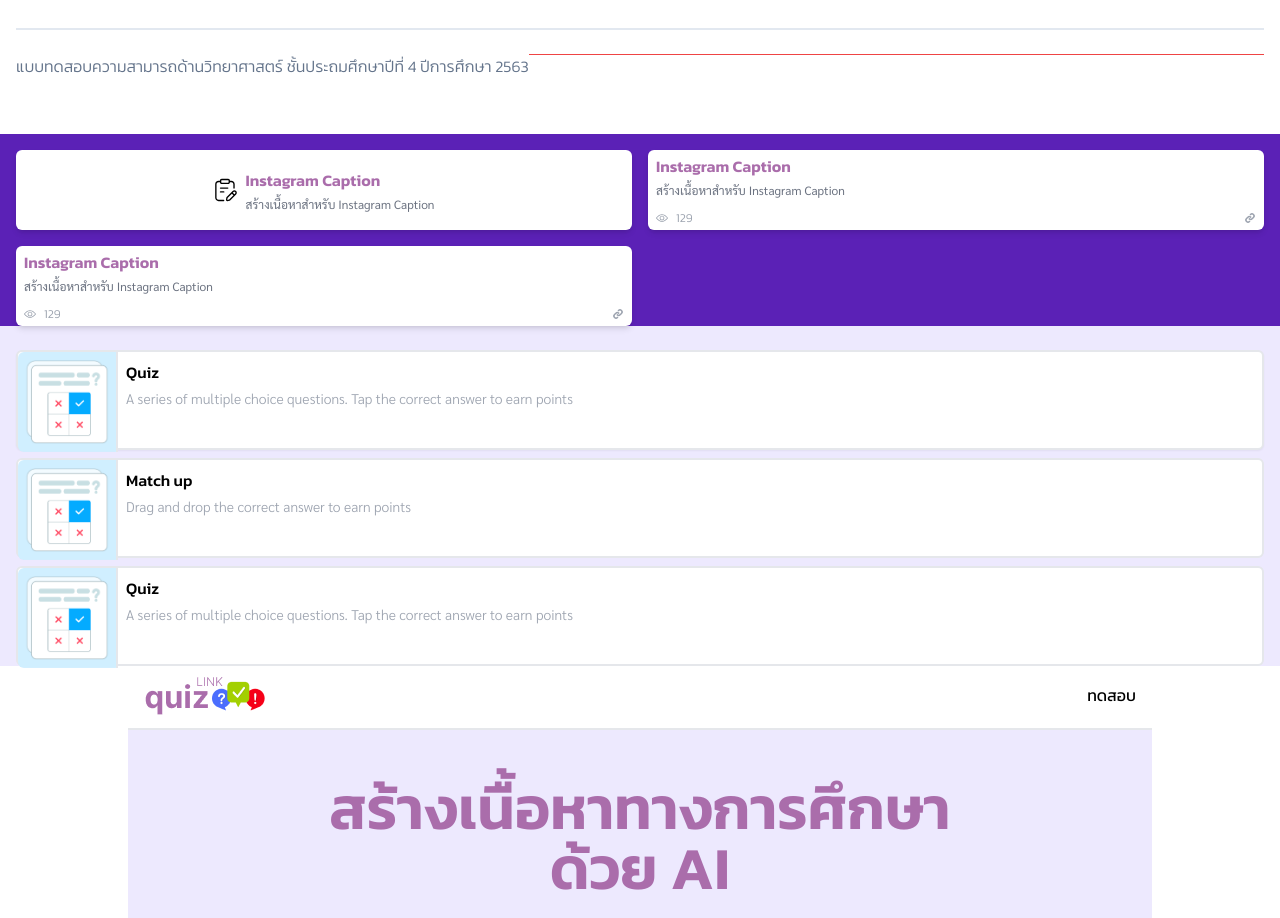
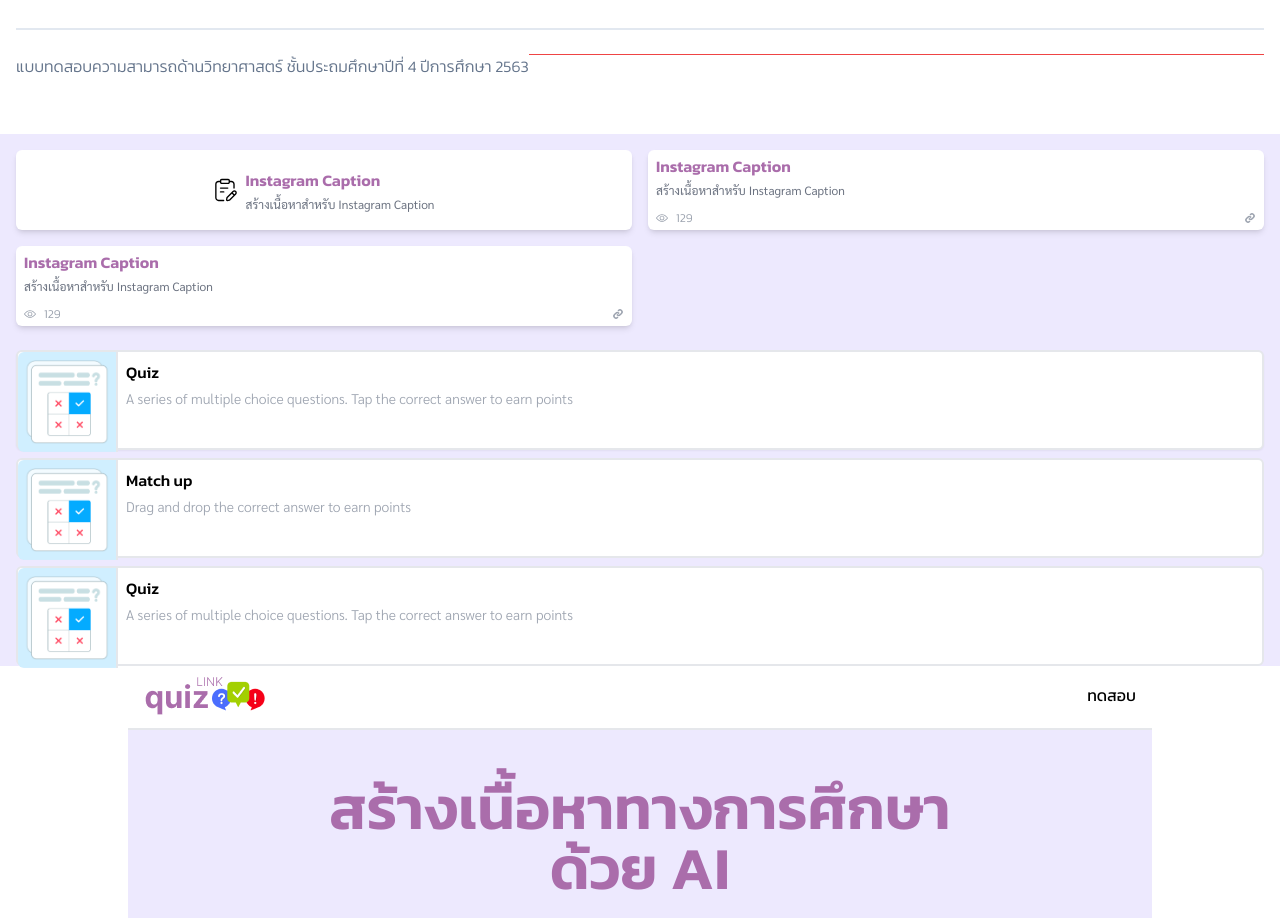
Before and after one commit to dcatcherex/tailwind, a React (Vite) app: page / in a window 1280 px wide. Shown: the part 1460-2378 px from the top of the page. Built offline with nearby package versions, Linux system fonts and the light colour scheme; a web font is replaced by a local one.

Commit message:
update bg

```diff
--- a/src/components/TemplateSet/TemplateSet.jsx
+++ b/src/components/TemplateSet/TemplateSet.jsx
@@ -6,7 +6,7 @@ import quiz from '../../assets/images/quiz.png'
 const TemplateSet = () => {
   return (
     <div>
-        <main className="bg-violet-800 grid grid-cols-2 gap-4 pt-4 mt-4 px-4">
+        <main className="bg-violet-100 grid grid-cols-2 gap-4 pt-4 mt-4 px-4">
           <div className=" flex flex-row  items-center justify-center gap-x-2 px-2 py-1  bg-white rounded-md shadow-md hover:ring-2 hover:cursor-pointer hover:ring-violet-500 active:bg-violet-100">
             <img className="w-6 h-6" src={exam} />
             <div>
```
